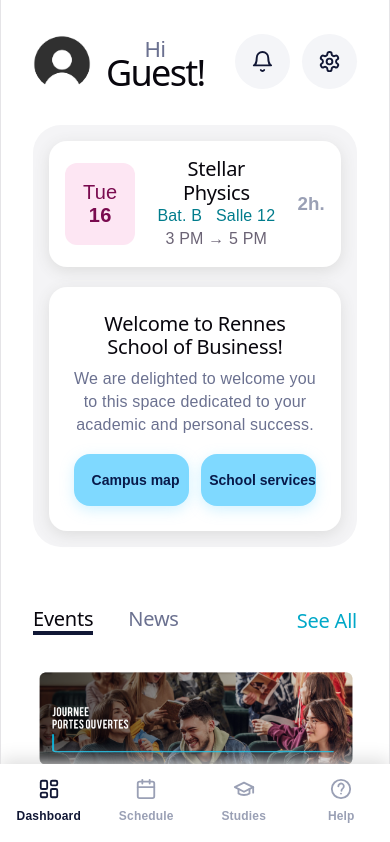
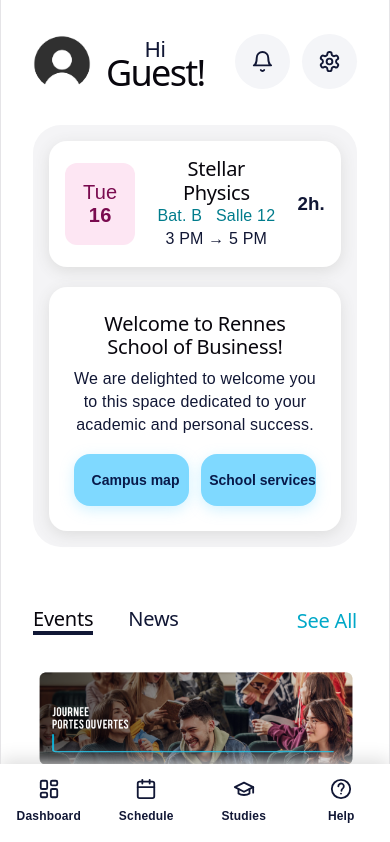
Before and after one commit to TechByAK/figma, a React (Vite) app: page /home in a window 390 px wide. Shown: the top 842 px of the page. Built offline with nearby package versions, Linux system fonts and the light colour scheme.

Commit message:
Improve text contrast for mobile

```diff
--- a/src/App.css
+++ b/src/App.css
@@ -15,6 +15,7 @@
 body {
   overflow-x: hidden;
   background: #f5f6fa;
+  color: #111735;
 }
 
 img {
--- a/src/pages/Calendar.jsx
+++ b/src/pages/Calendar.jsx
@@ -110,7 +110,7 @@
       {user === "guest" ? (
         <div style={emptyCard}>
           <h2>No schedule available</h2>
-          <p style={{ color: "#6b7190" }}>
+          <p style={{ color: "#111735" }}>
             Guest users do not have access to a personal calendar.
           </p>
         </div>
@@ -215,7 +215,7 @@
 
       <div style={emptyCard}>
         <h2>No events for this day</h2>
-        <p style={{ color: "#6b7190" }}>
+        <p style={{ color: "#111735" }}>
           There are no scheduled classes on Day {selectedDay}.
         </p>
       </div>
@@ -249,7 +249,7 @@
     >
       <h2 style={{ marginTop: 0 }}>{title}</h2>
 
-      <p style={{ color: cancelled ? "#ff6b6b" : "#596080" }}>
+      <p style={{ color: cancelled ? "#ff6b6b" : "#111735" }}>
         {location}
       </p>
 
@@ -354,7 +354,7 @@
   background: "transparent",
   cursor: "pointer",
   textAlign: "center",
-  color: "#596080",
+  color: "#111735",
   font: "inherit",
 };
 
@@ -368,7 +368,7 @@
 const emptyDayStyle = {
   ...dayStyle,
   cursor: "default",
-  color: "#c8ccda",
+  color: "#111735",
 };
 
 const timeline = {
@@ -384,7 +384,7 @@
 const timeLabel = {
   width: "75px",
   fontSize: "18px",
-  color: "#8a90a5",
+  color: "#111735",
   paddingTop: "16px",
 };
 
@@ -419,7 +419,7 @@
   gridTemplateColumns: "repeat(4, minmax(0, 1fr))",
   padding: "14px 0 16px",
   boxShadow: "0 -4px 18px #ddd",
-  color: "#9aa0b5",
+  color: "#111735",
   textAlign: "center",
 };
 
--- a/src/pages/Dashboard.jsx
+++ b/src/pages/Dashboard.jsx
@@ -17,7 +17,7 @@
 
               {user === "guest" ? (
                 <div style={emptyCourse}>
-                  <AppIcon name="calendar" size={42} color="#6b6677" />
+                  <AppIcon name="calendar" size={42} color="#111735" />
                   <h3>No courses available</h3>
                   <p>Guest users do not have a personal schedule.</p>
                 </div>
@@ -134,7 +134,7 @@
 
 const sectionTitle = {
   textAlign: "center",
-  color: "#6b6677",
+  color: "#111735",
   marginTop: 0,
 };
 
@@ -143,7 +143,7 @@
   padding: "28px",
   borderRadius: "18px",
   textAlign: "center",
-  color: "#6b6677",
+  color: "#111735",
   marginTop: "25px",
 };
 
@@ -176,7 +176,7 @@
 };
 
 const inactiveTab = {
-  color: "gray",
+  color: "#111735",
   margin: 0,
   cursor: "pointer",
 };
@@ -205,7 +205,7 @@
 };
 
 const welcomeText = {
-  color: "#596080",
+  color: "#111735",
   fontSize: "16px",
   lineHeight: "1.6",
   marginTop: "28px",
--- a/src/pages/DesktopCalendar.jsx
+++ b/src/pages/DesktopCalendar.jsx
@@ -392,7 +392,7 @@
     >
       <b>{title}</b>
 
-      <p style={{ margin: "8px 0 0", color: cancelled ? "#ff6b6b" : "#596080" }}>
+      <p style={{ margin: "8px 0 0", color: cancelled ? "#ff6b6b" : "#111735" }}>
         {time}
       </p>
     </div>
@@ -485,7 +485,7 @@
 
 const timeLabel = {
   width: "90px",
-  color: "#8a90a5",
+  color: "#111735",
   paddingTop: "15px",
 };
 
@@ -503,7 +503,7 @@
 
 const dayCell = {
   padding: "12px",
-  color: "#596080",
+  color: "#111735",
   cursor: "pointer",
 };
 
@@ -527,7 +527,7 @@
 };
 
 const gridTime = {
-  color: "#8a90a5",
+  color: "#111735",
   paddingTop: "15px",
 };
 
@@ -581,7 +581,7 @@
   padding: "20px",
   borderRadius: "12px",
   textAlign: "center",
-  color: "#6b7190",
+  color: "#111735",
 };
 
 export default DesktopCalendar;
--- a/src/pages/Help.jsx
+++ b/src/pages/Help.jsx
@@ -28,7 +28,7 @@
 const text = {
   margin: 0,
   lineHeight: 1.6,
-  color: "#596080",
+  color: "#111735",
   fontSize: "17px",
 };
 
--- a/src/pages/Home.jsx
+++ b/src/pages/Home.jsx
@@ -15,7 +15,7 @@
         <div style={profile}>
           <img src={avatar} style={avatarStyle} />
           <div>
-            <p style={{ margin: 0, color: "#6b7190", fontSize: "22px" }}>Hi</p>
+            <p style={{ margin: 0, color: "#111735", fontSize: "22px" }}>Hi</p>
             <h1 style={{ margin: 0 }}>{name}!</h1>
           </div>
         </div>
@@ -43,12 +43,12 @@
             <p>3 PM → 5 PM</p>
           </div>
 
-          <h3 style={{ color: "#9aa0b5" }}>2h.</h3>
+          <h3 style={{ color: "#111735" }}>2h.</h3>
         </div>
 
         <div style={welcomeCard}>
           <h2>Welcome to Rennes School of Business!</h2>
-          <p style={{ color: "#6b7190" }}>
+          <p style={{ color: "#111735" }}>
             We are delighted to welcome you to this space dedicated to your academic and personal success.
           </p>
           <div style={welcomeActions}>
@@ -68,7 +68,7 @@
       <div style={eventsHeader}>
         <div style={{ display: "flex", gap: "35px" }}>
           <h2 style={{ borderBottom: "4px solid #111735" }}>Events</h2>
-          <h2 style={{ color: "#6b7190", cursor: "pointer" }} onClick={() => navigate("/news")}>
+          <h2 style={{ color: "#111735", cursor: "pointer" }} onClick={() => navigate("/news")}>
             News
           </h2>
         </div>
@@ -136,7 +136,7 @@
 const welcomeButton = { minHeight: "52px", background:"#7fd9ff", color:"#081a4a", border:"none", borderRadius:"16px", padding:"0 14px", fontSize:"14px", fontWeight:"700", cursor:"pointer", boxShadow:"0 4px 14px rgba(127,217,255,0.35)", display: "flex", alignItems: "center", justifyContent: "center", gap: "8px", whiteSpace: "nowrap" };
 const eventsHeader = { display: "flex", justifyContent: "space-between", alignItems: "center" };
 const eventImg = { width: "100%", borderRadius: "18px", marginTop: "25px" };
-const bottomNav = { position: "fixed", bottom: 0, left: 0, right: 0, background: "white", display: "grid", gridTemplateColumns: "repeat(4, minmax(0, 1fr))", padding: "14px 0 16px", boxShadow: "0 -4px 18px #ddd", color: "#9aa0b5" };
+const bottomNav = { position: "fixed", bottom: 0, left: 0, right: 0, background: "white", display: "grid", gridTemplateColumns: "repeat(4, minmax(0, 1fr))", padding: "14px 0 16px", boxShadow: "0 -4px 18px #ddd", color: "#111735" };
 const navItem = { minWidth: 0, display: "flex", flexDirection: "column", alignItems: "center", gap: "5px", fontSize: "12px", fontWeight: "600", cursor: "pointer" };
 const activeNav = { ...navItem, color: "#111735" };
 
--- a/src/pages/Settings.jsx
+++ b/src/pages/Settings.jsx
@@ -42,7 +42,7 @@
 const text = {
   margin: 0,
   lineHeight: 1.6,
-  color: "#596080",
+  color: "#111735",
   fontSize: "17px",
 };
 
--- a/src/pages/Studies.jsx
+++ b/src/pages/Studies.jsx
@@ -28,7 +28,7 @@
 const text = {
   margin: 0,
   lineHeight: 1.6,
-  color: "#596080",
+  color: "#111735",
   fontSize: "17px",
 };
 
```
